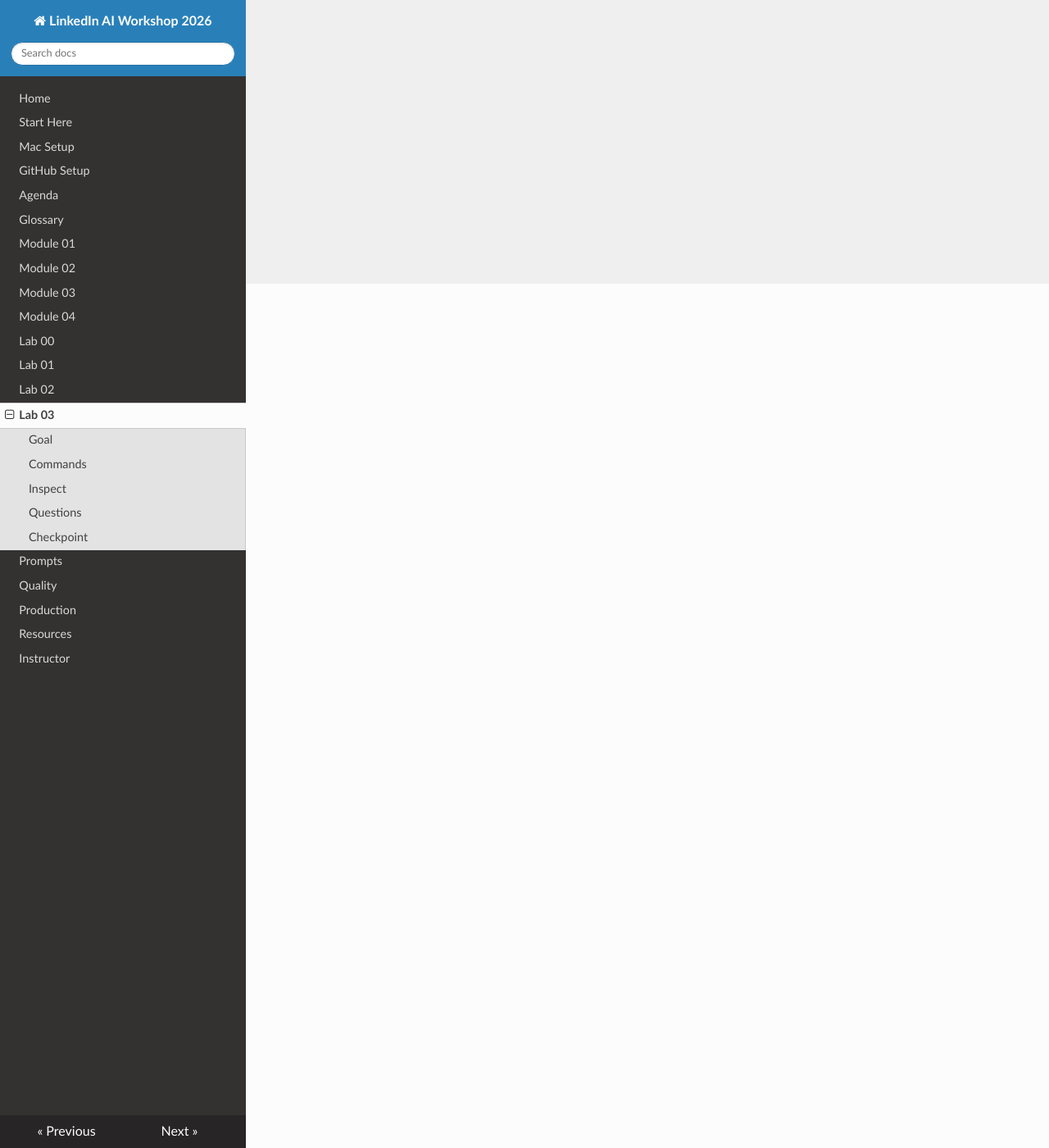
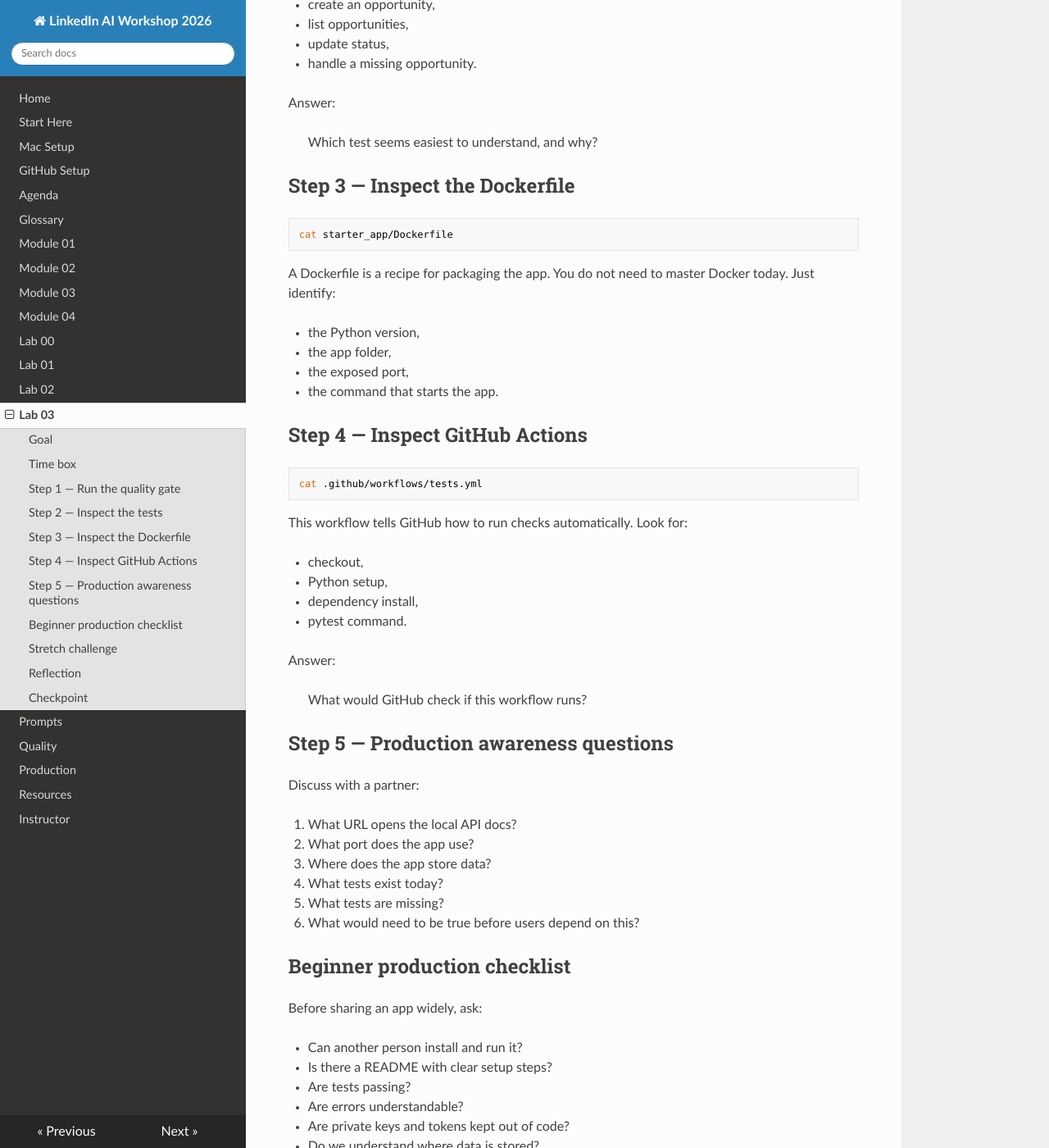
Before and after one commit to thetechhustle/ai_workshop_linkedin2026, an MkDocs documentation site: the page built from docs/04-labs/lab-03.md, in a window 1280 px wide and 1400 px high, scrolled down 1054 px. Shown: the whole window at 82% size. Built offline with MkDocs 1.6.1, drawn with Linux system fonts in a browser that asks for light colours; nearby versions of some CDN libraries; some of the changed text lies outside the part shown.

Commit message:
docs: expand quality gate production lab

````diff
--- a/docs/04-labs/lab-03.md
+++ b/docs/04-labs/lab-03.md
@@ -1,29 +1,125 @@
-# Lab 03
+# Lab 03 — Quality Gate and Production Awareness
 
 ## Goal
 
-Run tests and inspect the files that support repeatable engineering work.
+Run tests, inspect supporting project files, and explain what should be checked before an app is shared with other people.
 
-## Commands
+This lab connects the workshop to the real engineering world: code, tests, containers, CI, and responsible release thinking.
+
+## Time box
+
+25-35 minutes.
+
+## Step 1 — Run the quality gate
 
 ```bash
 make test
 make lint
 ```
 
-## Inspect
+What these mean:
+
+| Command | What it checks |
+|---|---|
+| `make test` | The app behaves the way the tests expect. |
+| `make lint` | The code follows basic readability and style rules. |
+
+If lint or tests fail, capture the error. Do not hide it. The error is part of the lab.
+
+## Step 2 — Inspect the tests
+
+Open the test file:
+
+```bash
+cat starter_app/tests/test_api.py
+```
+
+Look for these ideas:
+
+- health check,
+- create an opportunity,
+- list opportunities,
+- update status,
+- handle a missing opportunity.
+
+Answer:
+
+> Which test seems easiest to understand, and why?
+
+## Step 3 — Inspect the Dockerfile
 
 ```bash
 cat starter_app/Dockerfile
+```
+
+A Dockerfile is a recipe for packaging the app. You do not need to master Docker today. Just identify:
+
+- the Python version,
+- the app folder,
+- the exposed port,
+- the command that starts the app.
+
+## Step 4 — Inspect GitHub Actions
+
+```bash
 cat .github/workflows/tests.yml
 ```
 
-## Questions
+This workflow tells GitHub how to run checks automatically. Look for:
 
-- What tests run?
-- What port does the app use?
-- What should be checked before sharing the app?
+- checkout,
+- Python setup,
+- dependency install,
+- pytest command.
+
+Answer:
+
+> What would GitHub check if this workflow runs?
+
+## Step 5 — Production awareness questions
+
+Discuss with a partner:
+
+1. What URL opens the local API docs?
+2. What port does the app use?
+3. Where does the app store data?
+4. What tests exist today?
+5. What tests are missing?
+6. What would need to be true before users depend on this?
+
+## Beginner production checklist
+
+Before sharing an app widely, ask:
+
+- Can another person install and run it?
+- Is there a README with clear setup steps?
+- Are tests passing?
+- Are errors understandable?
+- Are private keys and tokens kept out of code?
+- Do we understand where data is stored?
+- Do we know who owns the next fix if it breaks?
+
+## Stretch challenge
+
+Ask AI:
+
+```text
+Review this project from a production-readiness perspective for a beginner. Do not edit files. Give me five practical risks, explain each in plain language, and suggest one small improvement I could make today.
+```
+
+Pick one suggestion and add it to your notes or README.
+
+## Reflection
+
+Fill this out:
+
+```text
+The quality gate I ran was:
+The result was:
+The production risk I understand better now is:
+The next thing I would improve is:
+```
 
 ## Checkpoint
 
-You can explain why local success is the beginning of the work.
+You can explain why local success is the beginning of the work, not the finish line.
````
